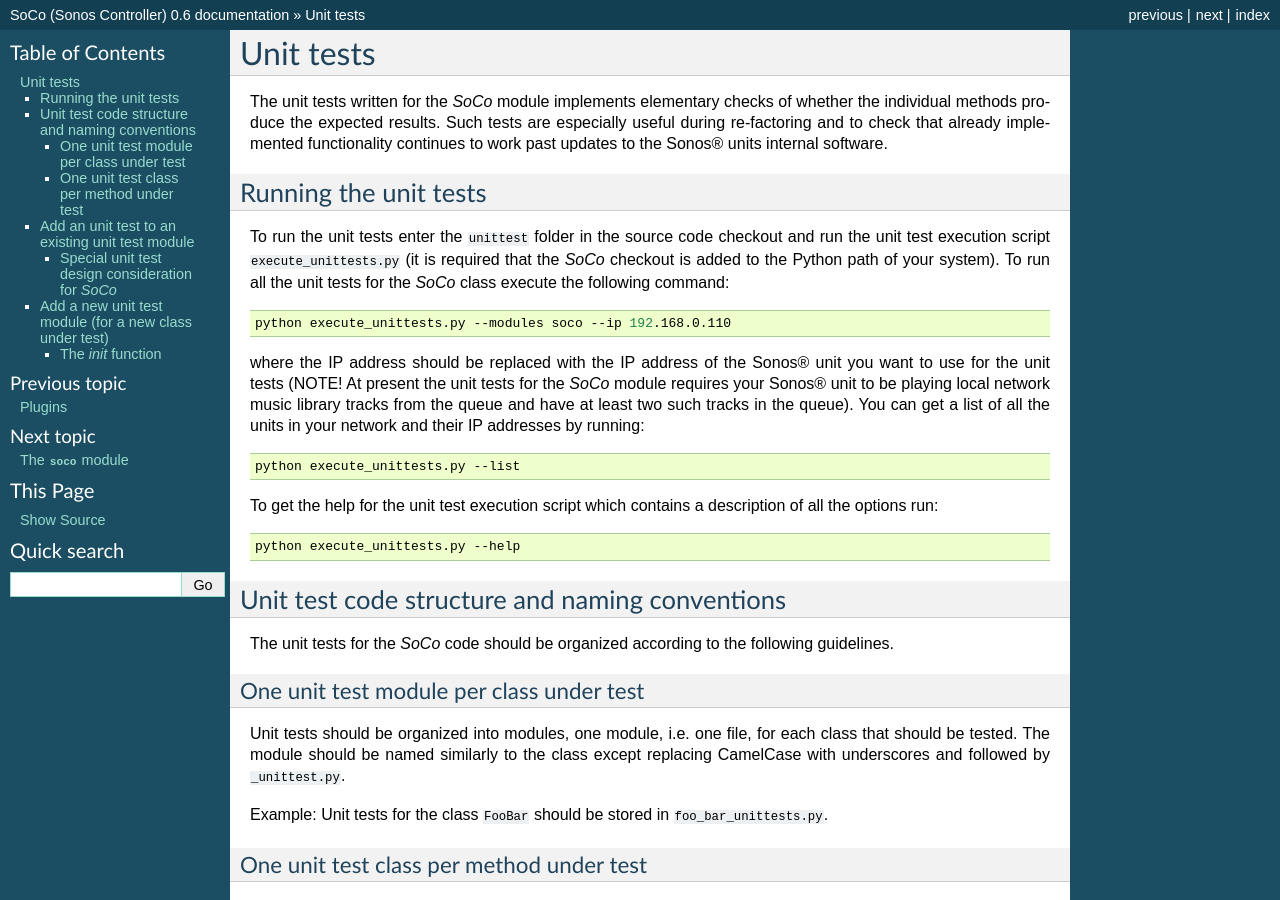
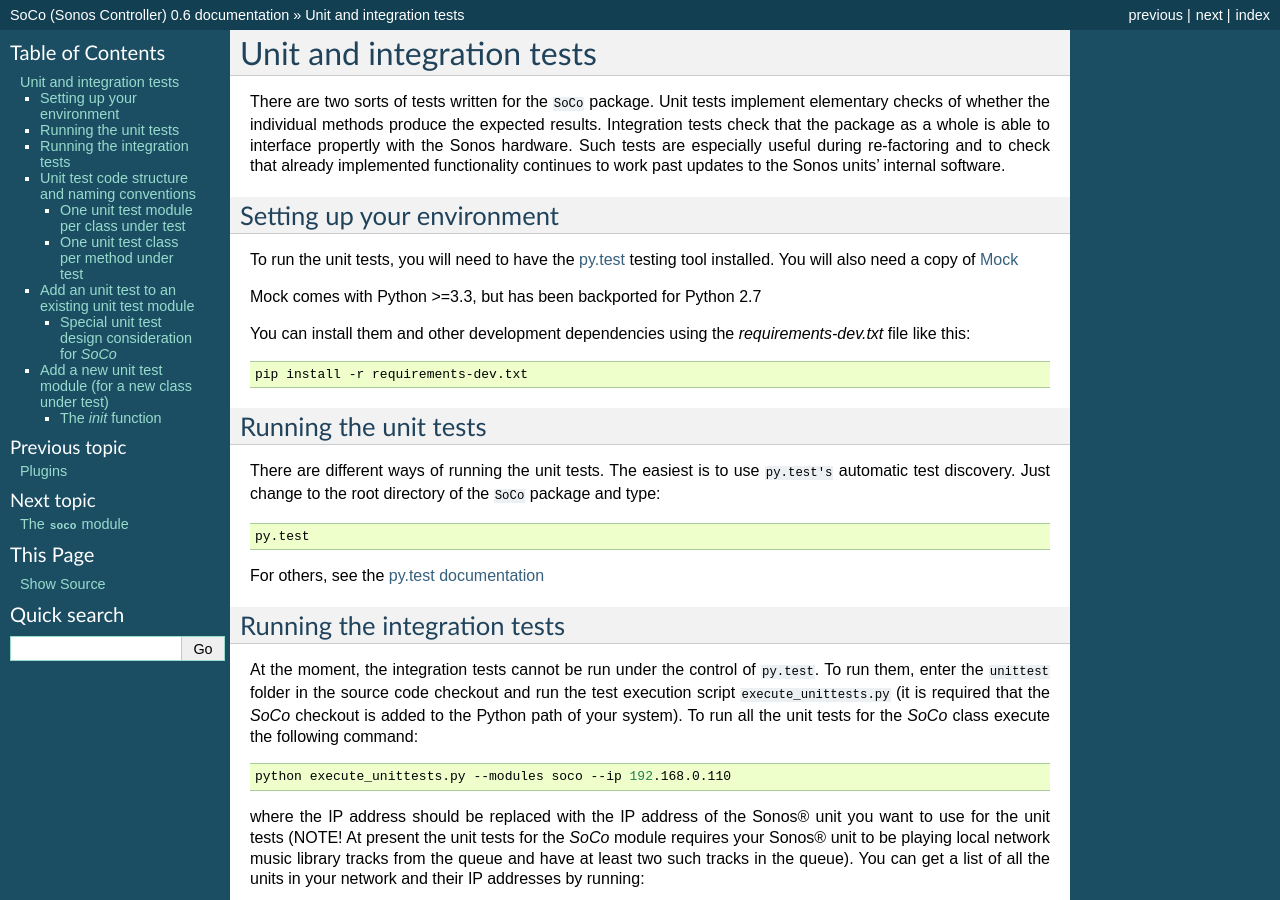
Before and after one commit to SoCo/SoCo, a Sphinx documentation site: the page built from doc/unittests.rst, in a window 1280 px wide and 900 px high. Built offline with Sphinx 7.4.7, drawn with Linux system fonts in a browser that asks for light colours; some of the changed text lies outside the part shown.

Commit message:
Updating unittests.rst for new pytests

```diff
--- a/doc/unittests.rst
+++ b/doc/unittests.rst
@@ -1,17 +1,44 @@
-Unit tests
-**********
+Unit and integration tests
+**************************
 
-The unit tests written for the *SoCo* module implements elementary
-checks of whether the individual methods produce the expected
-results. Such tests are especially useful during re-factoring and to
-check that already implemented functionality continues to work past
-updates to the Sonos® units internal software.
+There are two sorts of tests written for the ``SoCo`` package. Unit tests
+implement elementary checks of whether the individual methods produce the
+expected results. Integration tests check that the package as a whole is able to
+interface propertly with the Sonos hardware. Such tests are especially useful
+during re-factoring and to check that already implemented functionality
+continues to work past updates to the Sonos units' internal software.
+
+Setting up your environment
+===========================
+
+To run the unit tests, you will need to have the `py.test <http://pytest.org>`_
+testing tool installed. You will also need a copy of `Mock <http://http://www.voidspace.org.uk/python/mock/>`_
+
+Mock comes with Python >=3.3, but has been backported for Python 2.7
+
+You can install them and other development dependencies using the
+`requirements-dev.txt` file like this:
+
+.. code-block:: sh
+
+	pip install -r requirements-dev.txt
 
 Running the unit tests
 ======================
 
-To run the unit tests enter the ``unittest`` folder in the source code
-checkout and run the unit test execution script
+There are different ways of running the unit tests. The easiest is to use ``py.test's`` automatic test discovery.  Just change to the root directory of the ``SoCo`` package and type:
+
+.. code-block:: sh
+
+	py.test
+
+For others, see the `py.test documentation <http://pytest.org/latest/usage.html>`_
+
+Running the integration tests
+=============================
+
+At the moment, the integration tests cannot be run under the control of ``py.test``. To run them, enter the ``unittest`` folder in the source code
+checkout and run the test execution script
 ``execute_unittests.py`` (it is required that the *SoCo* checkout is
 added to the Python path of your system). To run all the unit tests
 for the *SoCo* class execute the following command:
```
